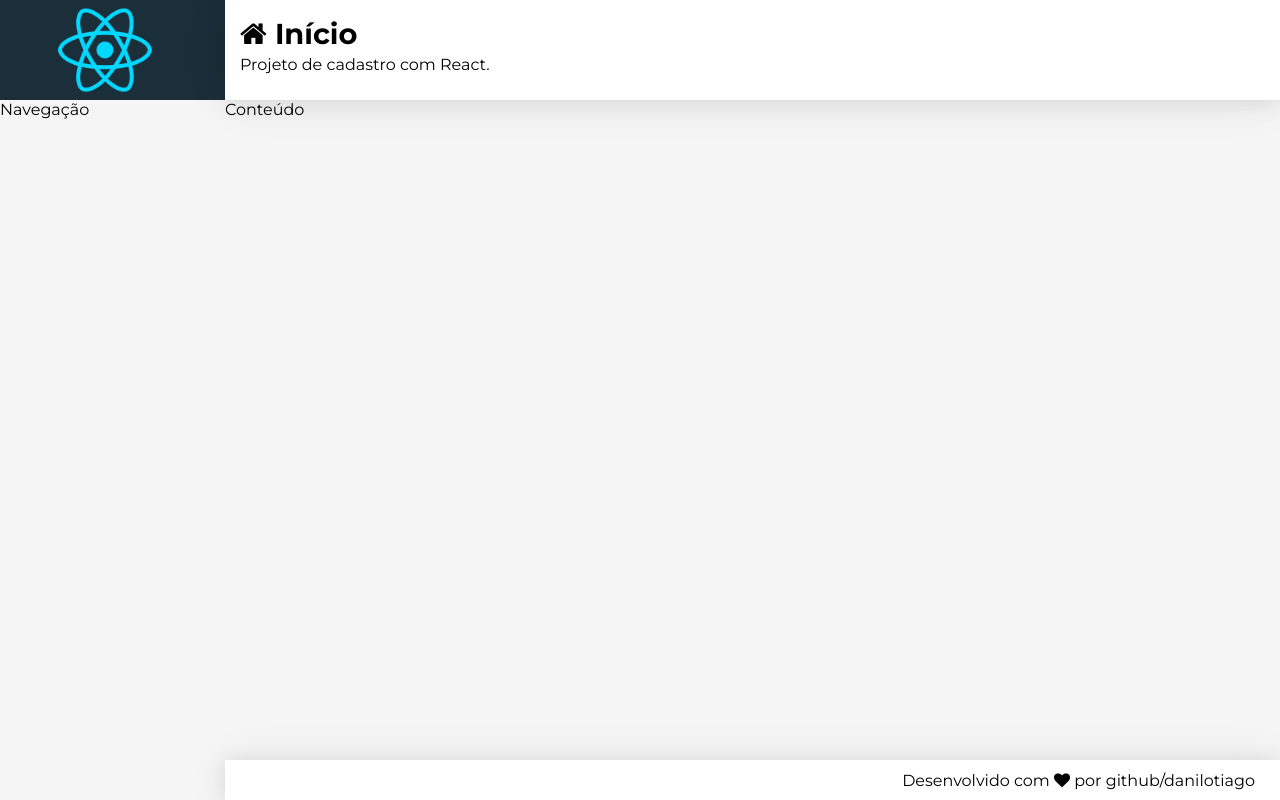
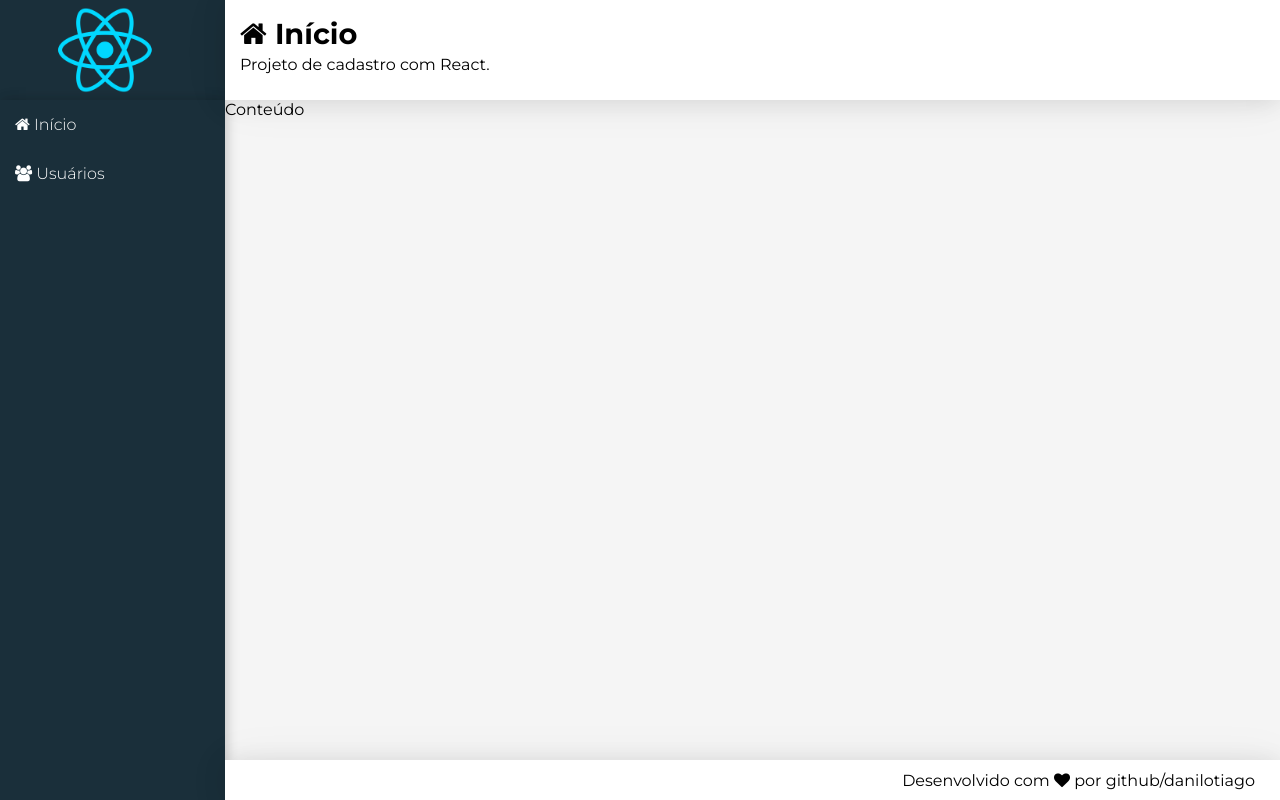
Before and after one commit to danilotiago/react-cadastro, a React (Create React App) app: page / in a window 1280 px wide. Built offline with nearby package versions, Linux system fonts and the light colour scheme.

Commit message:
ajusatando css componente de navegacao

```diff
--- a/src/components/template/nav/Nav.css
+++ b/src/components/template/nav/Nav.css
@@ -0,0 +1,18 @@
+aside.menu-area {
+    background-color: var(--bg-dark);
+    box-shadow:
+        2px 0 10px 0 rgba(0, 0, 0, 0.12),
+        2px 0 15px 0 rgba(0, 0, 0, 0.09)
+}
+
+.menu a {
+    display: block;
+    text-decoration: none;
+    color: #FFF;
+    font-weight: 300;
+    padding: 15px;
+}
+
+.menu a:hover {
+    background: linear-gradient(135deg, #07a7e3 0%, #32dac3 100%);
+}
--- a/src/components/template/nav/Nav.jsx
+++ b/src/components/template/nav/Nav.jsx
@@ -4,5 +4,13 @@
 
 export default props =>
     <aside className="menu-area">
-        Navegação
+        <nav className="menu">
+            {/* criar componente para os links de menu NavItem */}
+            <a href="#/">
+                <i className="fa fa-home"></i> Início
+            </a>
+            <a href="#/">
+                <i className="fa fa-users"></i> Usuários
+            </a>
+        </nav>
     </aside>
```
